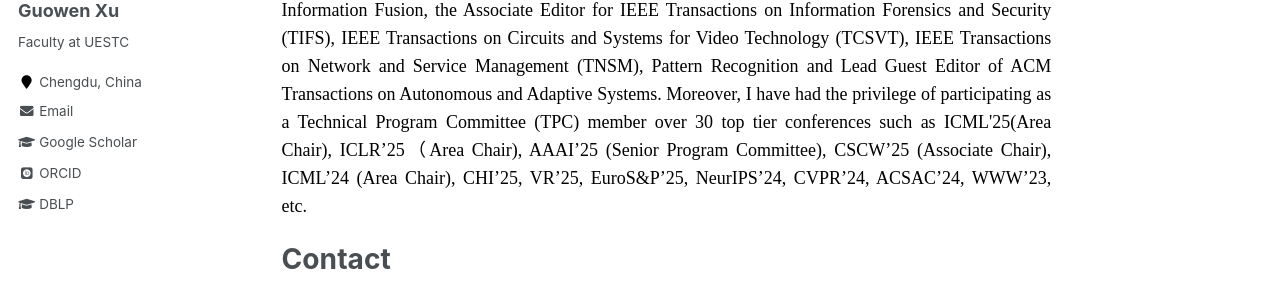
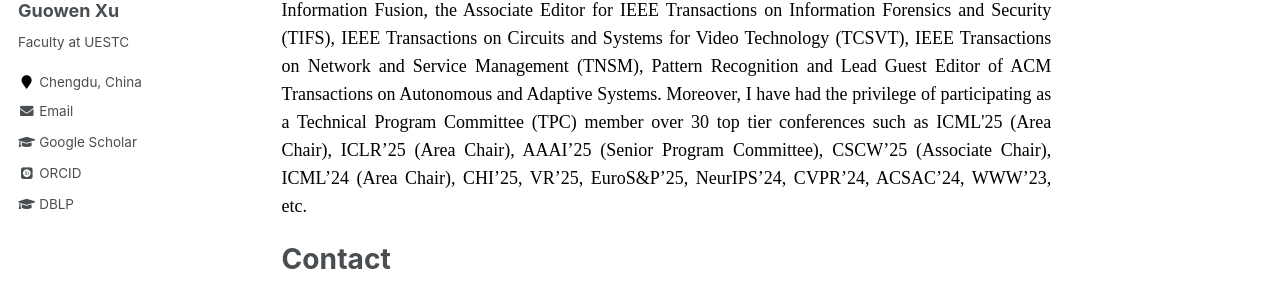
Before and after one commit to Guowen-xu/guowen-xu.github.io, a Jekyll site: the page built from _pages/about.md, in a window 1280 px wide. Shown: the part 356-652 px from the top of the page. Built offline with Jekyll 4.4.1, drawn with Linux system fonts in a browser that asks for light colours; some web fonts are replaced; some of the changed text lies outside the part shown.

Commit message:
Update about.md

```diff
--- a/_pages/about.md
+++ b/_pages/about.md
@@ -10,7 +10,7 @@ redirect_from:
 
 <p align="justify">  <font face="Times New Roman" color=black size=4> I am currently a full professor with the School of Computer Science and Engineering, University of Electronic Science and Technology of China, Chengdu, China. Prior to joining UESTC, I was a Postdoc research fellow at City University of Hong Kong and a  Research  Fellow at Nanyang Technolgoical University from 2021 to 2024. My current research interests focus on  AI Security and Privacy. </font> </p>
 
-<p align="justify"> <font face="Times New Roman" color=black size=4> I have published over 50 CCF-A papers in reputable security conferences/journals, such as IEEE S&P, ACM CCS, ICML, NeurIPS, CVPR, TDSC and TIFS. Currently, I serve as the Area Editor for Information Fusion, the Associate Editor for IEEE Transactions on Information Forensics and Security (TIFS), IEEE Transactions on Circuits and Systems for Video Technology (TCSVT), IEEE Transactions on Network and Service Management (TNSM), Pattern Recognition and Lead Guest Editor of ACM Transactions on Autonomous and Adaptive Systems. Moreover, I have had the privilege of participating as a Technical Program Committee (TPC) member over 30 top tier conferences such as ICML'25(Area Chair), ICLR’25（Area Chair), AAAI’25 (Senior Program Committee), CSCW’25 (Associate Chair), ICML’24 (Area Chair), CHI’25, VR’25, EuroS&P’25, NeurIPS’24, CVPR’24, ACSAC’24, WWW’23, etc.</font> </p>
+<p align="justify"> <font face="Times New Roman" color=black size=4> I have published over 50 CCF-A papers in reputable security conferences/journals, such as IEEE S&P, ACM CCS, ICML, NeurIPS, CVPR, TDSC and TIFS. Currently, I serve as the Area Editor for Information Fusion, the Associate Editor for IEEE Transactions on Information Forensics and Security (TIFS), IEEE Transactions on Circuits and Systems for Video Technology (TCSVT), IEEE Transactions on Network and Service Management (TNSM), Pattern Recognition and Lead Guest Editor of ACM Transactions on Autonomous and Adaptive Systems. Moreover, I have had the privilege of participating as a Technical Program Committee (TPC) member over 30 top tier conferences such as ICML'25 (Area Chair), ICLR’25 (Area Chair), AAAI’25 (Senior Program Committee), CSCW’25 (Associate Chair), ICML’24 (Area Chair), CHI’25, VR’25, EuroS&P’25, NeurIPS’24, CVPR’24, ACSAC’24, WWW’23, etc.</font> </p>
 
 
 
```
